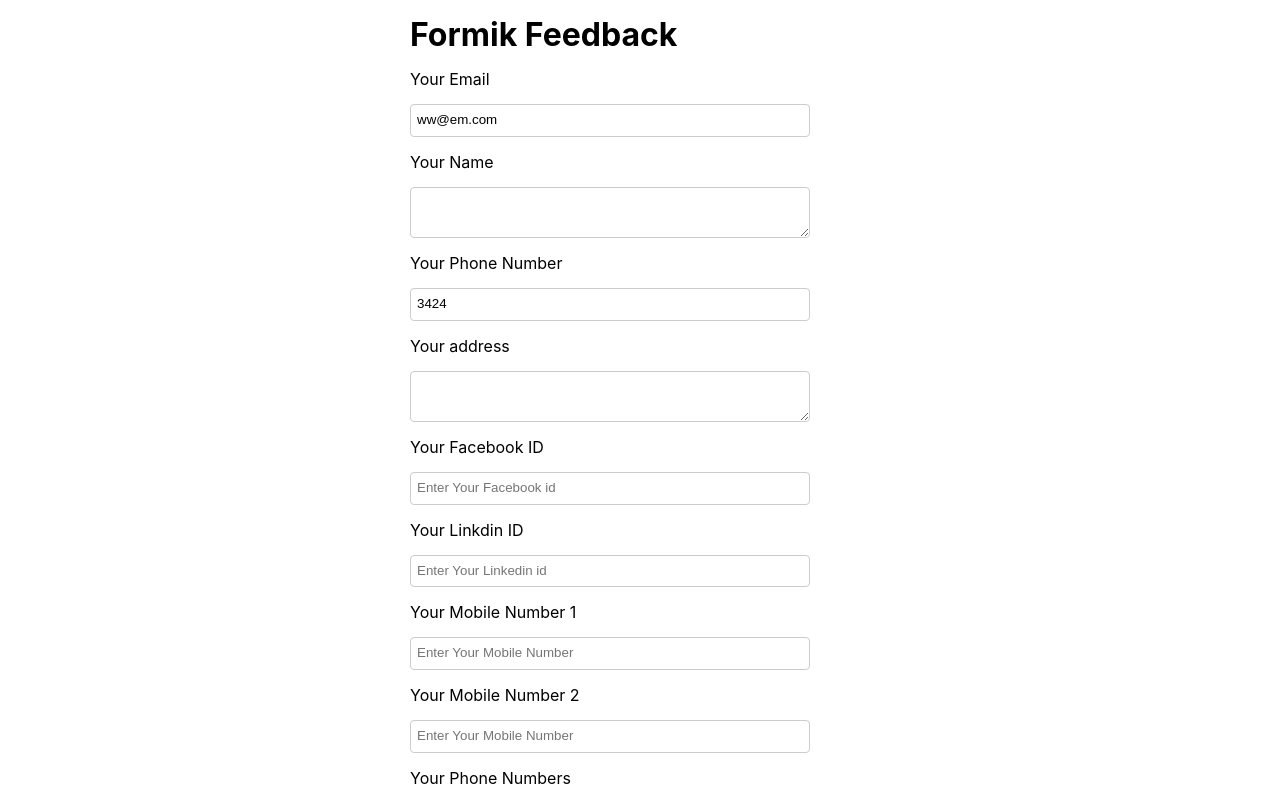
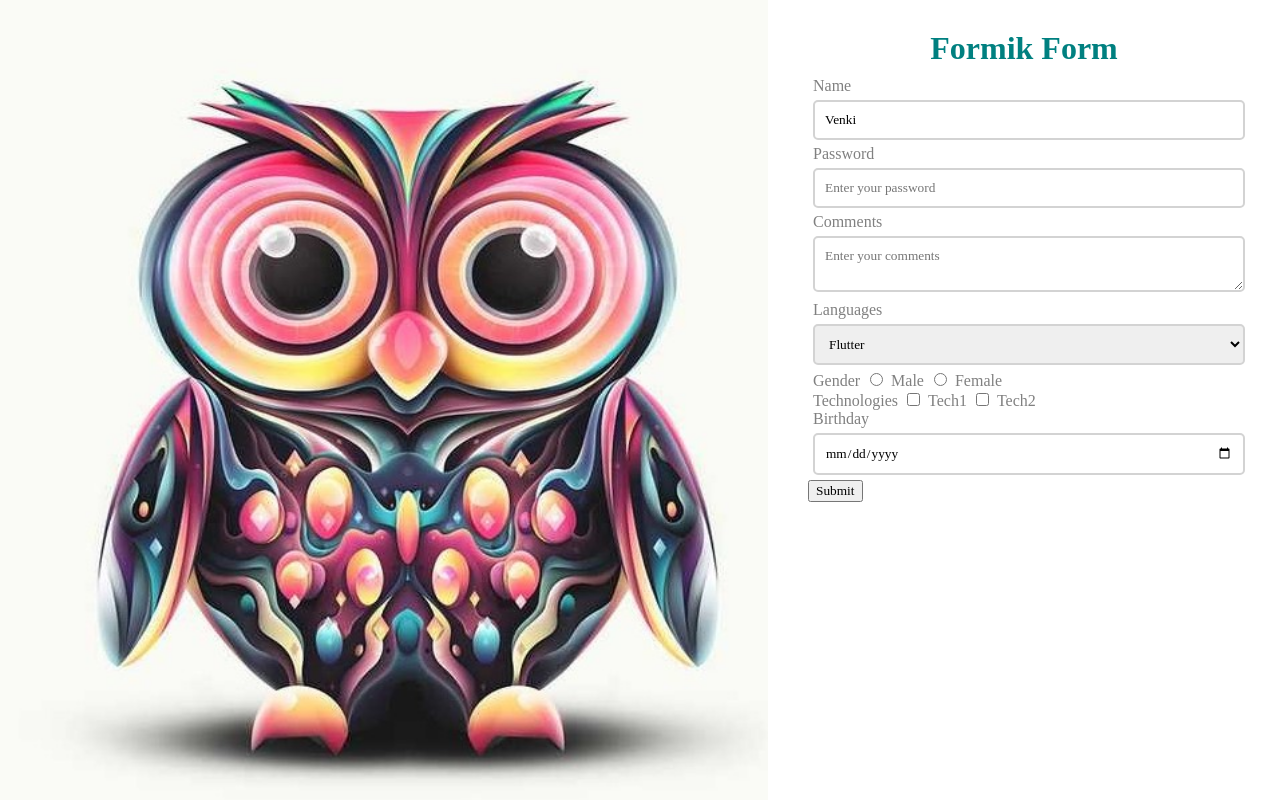
Before and after one commit to nvrr/Formik-Forms-in-React, a React (Create React App) app: page / in a window 1280 px wide. Shown: the top 800 px of the page. Built offline with nearby package versions, Linux system fonts and the light colour scheme.

Commit message:
Reusable Formik Components

```diff
--- a/src/App.js
+++ b/src/App.js
@@ -1,13 +1,66 @@
-import logo from './logo.svg';
-import './App.css';
-import SampleForm from "./components/SampleForm";
-import FeedbackForm from "./components/FeedbackForm";
-// gh""
+import React from 'react'
+import './Appp.css';
+import FormControl from './components/FormControl';
+// import SampleForm from "./components/SampleForm";
+// import FeedbackForm from "./components/FeedbackForm";
+// gh"" GH''
+import { Formik, Form } from 'formik'
+import * as Yup from 'yup'
 function App() {
+
+  const technologies = [
+    { key: "Tech1", value: "tech1"},
+    { key: "Tech2", value: "tech2"},
+  ]
+
+  const genderoptions = [
+    { key: "Male", value: "M"},
+    { key: "Female", value: "F"},
+  ]
+
+  const languages = [
+    { key: "Flutter", value: "flutter"},
+    { key: "React", value: "react"},
+  ]
+
+  const initialValues = {
+    name: "Venki",
+    password:"",
+    comments: "",
+    languages: "flutter",
+    gender: "",
+    technologies: [],
+    birthday: null,
+  }
+  const validationSchema = Yup.object({
+    name: Yup.string().required("Required"),
+    password: Yup.string().required("Required"),
+    comments: Yup.string().required("Required"),
+  })
+  const onSubmit = (values, form) => {
+    console.log("form submitted", values, form);
+    setTimeout(() => {
+      form.setSubmitting(false);
+      form.resetForm();
+    })
+  }
   return (
     <div className="App">
-     {/* <SampleForm/> */}
-     <FeedbackForm/>
+     <div className="container">
+     <Formik initialValues={initialValues} validationSchema={validationSchema} onSubmit={onSubmit}>
+     <Form>
+      <h1>Formik Form</h1>
+      <FormControl label="Name" name="name" type="text" placeholder="Enter your name" control="input"/>
+      <FormControl label="Password" name="password" type="password" placeholder="Enter your password" control="input"/>
+      <FormControl label="Comments" name="comments" placeholder="Enter your comments" control="textarea"/>
+      <FormControl label="Languages" name="languages"  control="select" options={languages}/>
+      <FormControl label="Gender" name="gender"  control="radio" options={genderoptions}/>
+      <FormControl label="Technologies" name="technologies"  control="checkbox" options={technologies}/>
+      <FormControl label="Birthday" name="birthday"  control="date" />
+      <button type="submit">Submit</button>
+     </Form>
+     </Formik>
+     </div>
     </div>
   );
 }
--- /dev/null
+++ b/src/Appp.css
@@ -0,0 +1,81 @@
+*{
+  font-family: century gothic;
+  box-sizing: border-box;
+}
+body{
+  background: url(./assets/bg.png) no-repeat fixed;
+  background-size: 60% 100%;
+}
+/* container styles */
+.container{
+  background-color: #fff;
+  width: 40%;
+  padding:20px;
+  position:fixed;
+  right:0;
+  top:0;
+  height:100vh;
+  overflow: auto;
+}
+h1, h2, form, small {
+  margin:10px 20px;
+}
+h1{
+  color:teal;
+  text-align:center;
+}
+/* form styles */
+label{
+  margin:5px;
+  color: gray;
+}
+input[type="email"], input[type="password"], input[type="text"],input[type="date"], select,textarea{
+  width:100%;
+  padding: 10px;
+  margin:5px;
+  border:2px solid lightgray;
+  border-radius:5px;
+}
+input[type="submit"]{
+  width:100px;
+  padding:10px;
+  background-color:#00bfff;
+  border:1px solid #00bfff;
+  border-radius:5px;
+  margin:5px;
+  color:white;
+  cursor:pointer;
+}
+input[type="submit"]:hover{
+  background-color:white;
+  color:#00bfff;
+  border:1px solid #00bfff;
+  transition:0.5s
+}
+input:focus{
+  outline:none;
+}
+.forgetpassword{
+  float:right;
+  margin-top:15px;
+  text-decoration:none;
+  color:#00bfff;
+}
+.checkbox-group{
+  display:flex;
+  align-items:center;
+  flex-wrap:wrap;
+}
+.checkbox{
+  display:flex;
+  justify-content: center;
+  align-items:center;
+  margin:5px;
+  padding:5px;
+}
+.error{
+  color:tomoto;
+}
+.submitBtn:disabled{
+  background-color:gray;
+}
--- /dev/null
+++ b/src/components/Checkbox.js
@@ -0,0 +1,27 @@
+import React from 'react';
+import { ErrorMessage, Field } from 'formik';
+import ShowError from './ShowError'
+// gh""
+export default function Checkbox(props) {
+    const { label, name, options, ...rest } = props;
+    return (
+        <div>
+          <label htmlFor={name}>{label}</label>
+          <Field name={name} id={name} {...rest} >
+            {
+              (fieldProps) => {
+                const { field } = fieldProps;
+                console.log(fieldProps);
+                return options.map((option, index) => (
+                  <>
+                  <input type="checkbox" id={option.value} {...field} value={option.value} checked={field.value.includes(option.value)} />
+                  <label htmlFor={option.value}>{option.key}</label>
+                  </>
+                ))
+              }
+            }
+          </Field>
+          <ErrorMessage name={name} component={ShowError}/>
+        </div>
+    )
+}
--- /dev/null
+++ b/src/components/DatePicker.js
@@ -0,0 +1,14 @@
+import React from 'react';
+import { ErrorMessage, Field } from 'formik';
+import ShowError from './ShowError'
+// gh""
+export default function DatePicker(props) {
+    const { label, name, ...rest } = props;
+    return (
+        <div>
+          <label htmlFor={name}>{label}</label>
+          <Field name={name} id={name} type="date" {...rest} />
+          <ErrorMessage name={name} component={ShowError}/>
+        </div>
+    )
+}
--- /dev/null
+++ b/src/components/FormControl.js
@@ -0,0 +1,21 @@
+// gh""
+import Input from './Input';
+import Textarea from './Textarea'
+import Select from './Select'
+import RadioButtons from './RadioButtons'
+import Checkbox from './Checkbox'
+import DatePicker from './DatePicker'
+
+export default function FormControl(props) {
+    const { control,...rest } = props;
+    switch (control) {
+        case "input": return <Input {...rest}/>
+        case "textarea": return <Textarea {...rest}/>
+        case "select": return <Select {...rest}/>
+        case "radio": return <RadioButtons {...rest}/>
+        case "checkbox": return <Checkbox {...rest} />
+        case "date": return <DatePicker {...rest} />
+        default:
+          return null;
+    }
+}
--- /dev/null
+++ b/src/components/Input.js
@@ -0,0 +1,14 @@
+import React from 'react';
+import { ErrorMessage, Field } from 'formik';
+import ShowError from './ShowError'
+// gh""
+export default function Input(props) {
+    const { label, name, ...rest } = props;
+    return (
+        <div>
+          <label htmlFor={name}>{label}</label>
+          <Field name={name} id={name} {...rest} />
+          <ErrorMessage name={name} component={ShowError}/>
+        </div>
+    )
+}
--- /dev/null
+++ b/src/components/RadioButtons.js
@@ -0,0 +1,27 @@
+import React from 'react';
+import { ErrorMessage, Field } from 'formik';
+import ShowError from './ShowError'
+// gh""
+export default function RadioButtons(props) {
+    const { label, name, options, ...rest } = props;
+    return (
+        <div>
+          <label htmlFor={name}>{label}</label>
+          <Field name={name} id={name} {...rest} >
+            {
+              (fieldProps) => {
+                const { field } = fieldProps;
+                console.log(fieldProps);
+                return options.map((option, index) => (
+                  <>
+                  <input type="radio" id={option.value} {...field} value={option.value} checked={field.value===option.value} />
+                  <label htmlFor={option.value}>{option.key}</label>
+                  </>
+                ))
+              }
+            }
+          </Field>
+          <ErrorMessage name={name} component={ShowError}/>
+        </div>
+    )
+}
--- /dev/null
+++ b/src/components/Select.js
@@ -0,0 +1,20 @@
+import React from 'react';
+import { ErrorMessage, Field } from 'formik';
+import ShowError from './ShowError'
+// gh""
+export default function Select(props) {
+    const { label, name, options, ...rest } = props;
+    return (
+        <div>
+          <label htmlFor={name}>{label}</label>
+          <Field as="select" name={name} id={name} {...rest} >
+            {
+              options.map((option, index) => (
+                <option value={option.value} key={index}>{option.key}</option>
+              ))
+            }
+          </Field>
+          <ErrorMessage name={name} component={ShowError}/>
+        </div>
+    )
+}
--- /dev/null
+++ b/src/components/Textarea.js
@@ -0,0 +1,14 @@
+import React from 'react';
+import { ErrorMessage, Field } from 'formik';
+import ShowError from './ShowError'
+// gh""
+export default function Textarea(props) {
+    const { label, name, ...rest } = props;
+    return (
+        <div>
+          <label htmlFor={name}>{label}</label>
+          <Field as="textarea" name={name} id={name} {...rest} />
+          <ErrorMessage name={name} component={ShowError}/>
+        </div>
+    )
+}
```
Also changed, not shown: src/assets/bg.png (added).
